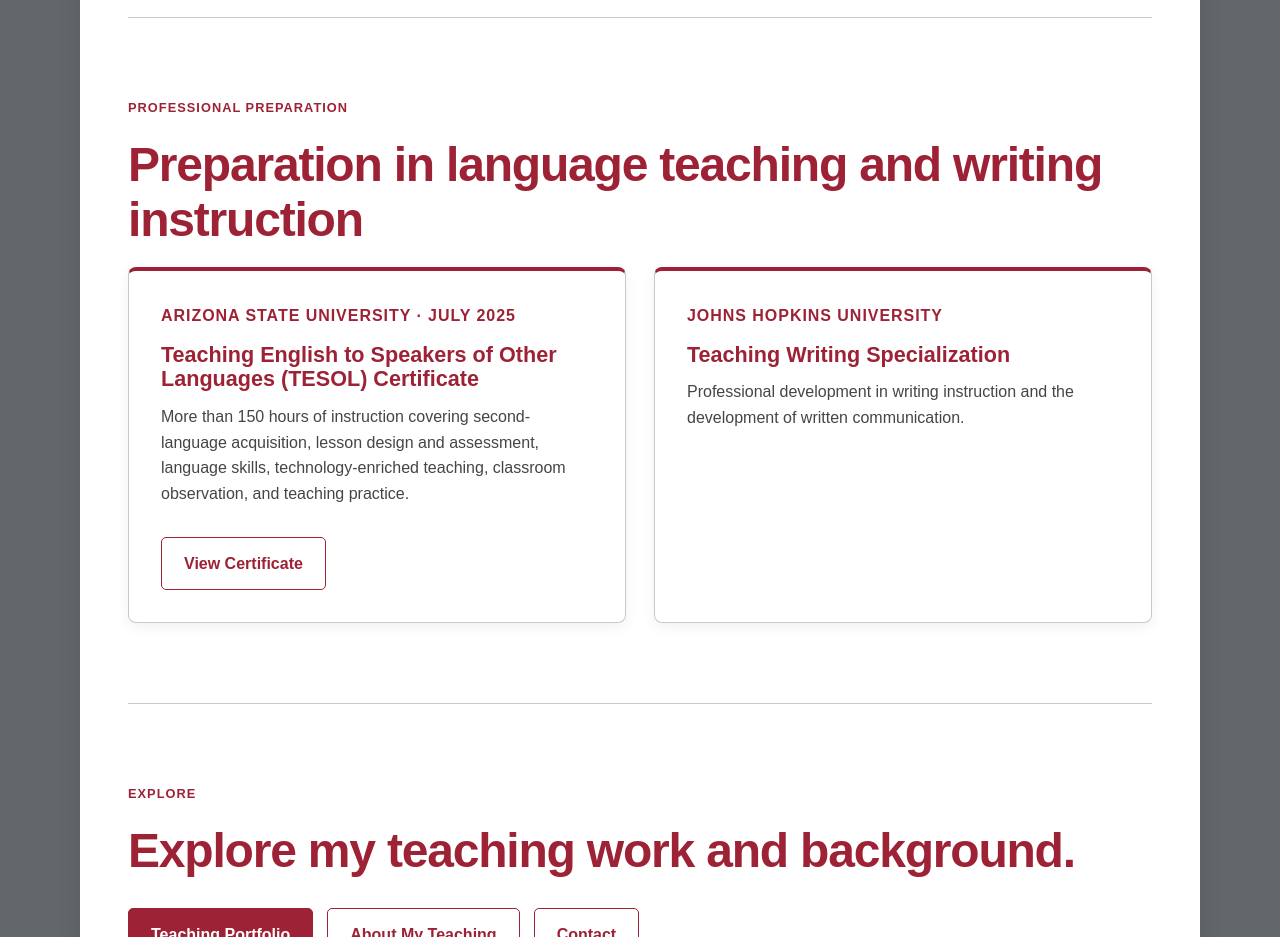
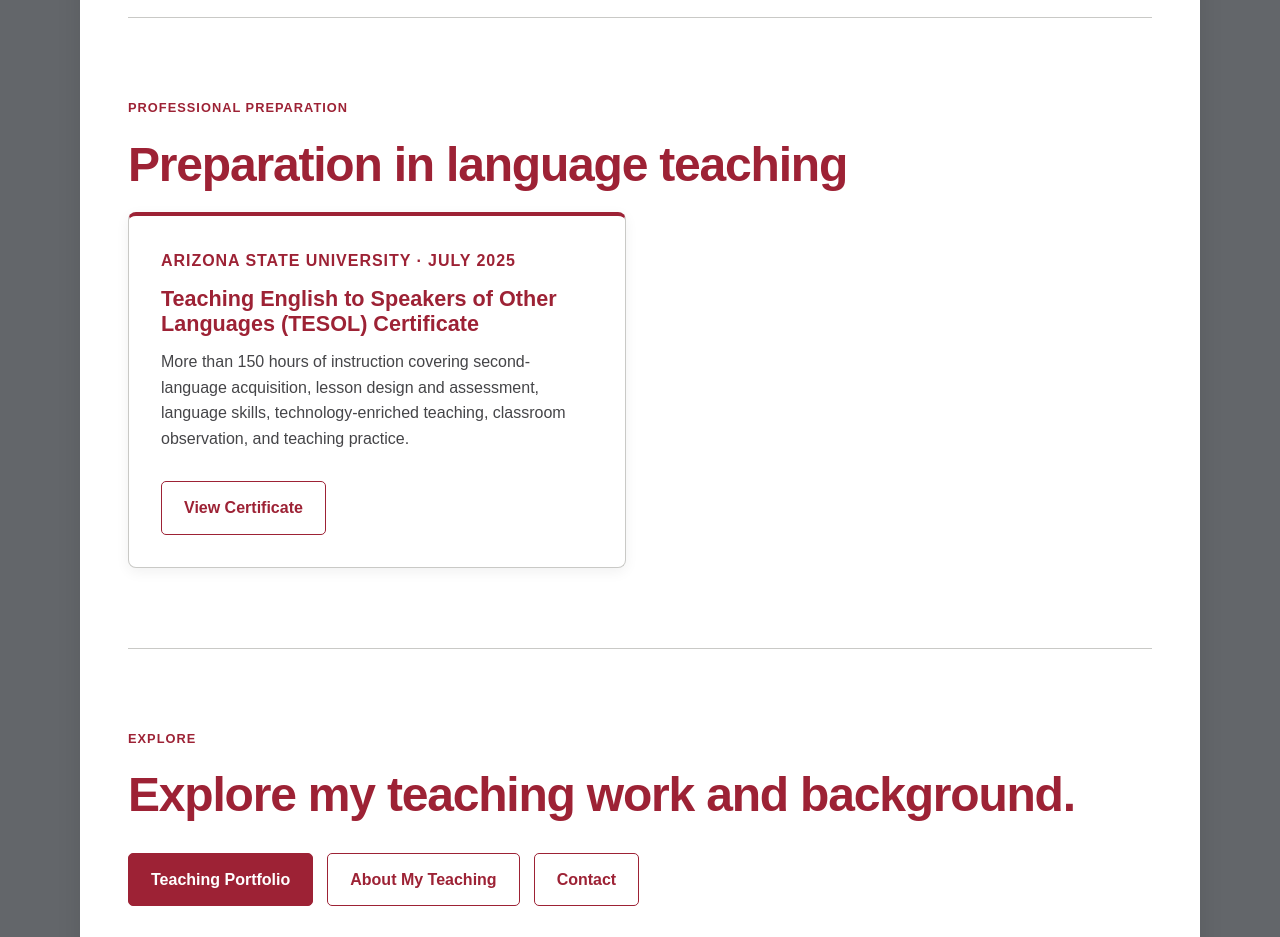
Before and after one commit to orojas-services/orojas-services.github.io, a plain HTML site: page teaching.html in a window 1280 px wide. Shown: the part 3260-4197 px from the top of the page. Drawn offline with Linux system fonts and the light colour scheme.

Commit message:
Refactor teaching.html content and structure
Updated language-laboratory instruction details and removed redundant article about writing specialization.

```diff
--- a/teaching.html
+++ b/teaching.html
@@ -338,7 +338,7 @@
       </p>
 
       <h2>
-        Preparation in language teaching and writing instruction
+        Preparation in language teaching
       </h2>
 
 
@@ -376,25 +376,6 @@
             </a>
 
           </div>
-
-        </article>
-
-
-
-        <article class="project-card">
-
-          <p class="project-meta">
-            Johns Hopkins University
-          </p>
-
-          <h3>
-            Teaching Writing Specialization
-          </h3>
-
-          <p>
-            Professional development in writing instruction
-            and the development of written communication.
-          </p>
 
         </article>
 
```
Lines whose indentation alone changed are shown as unchanged.
